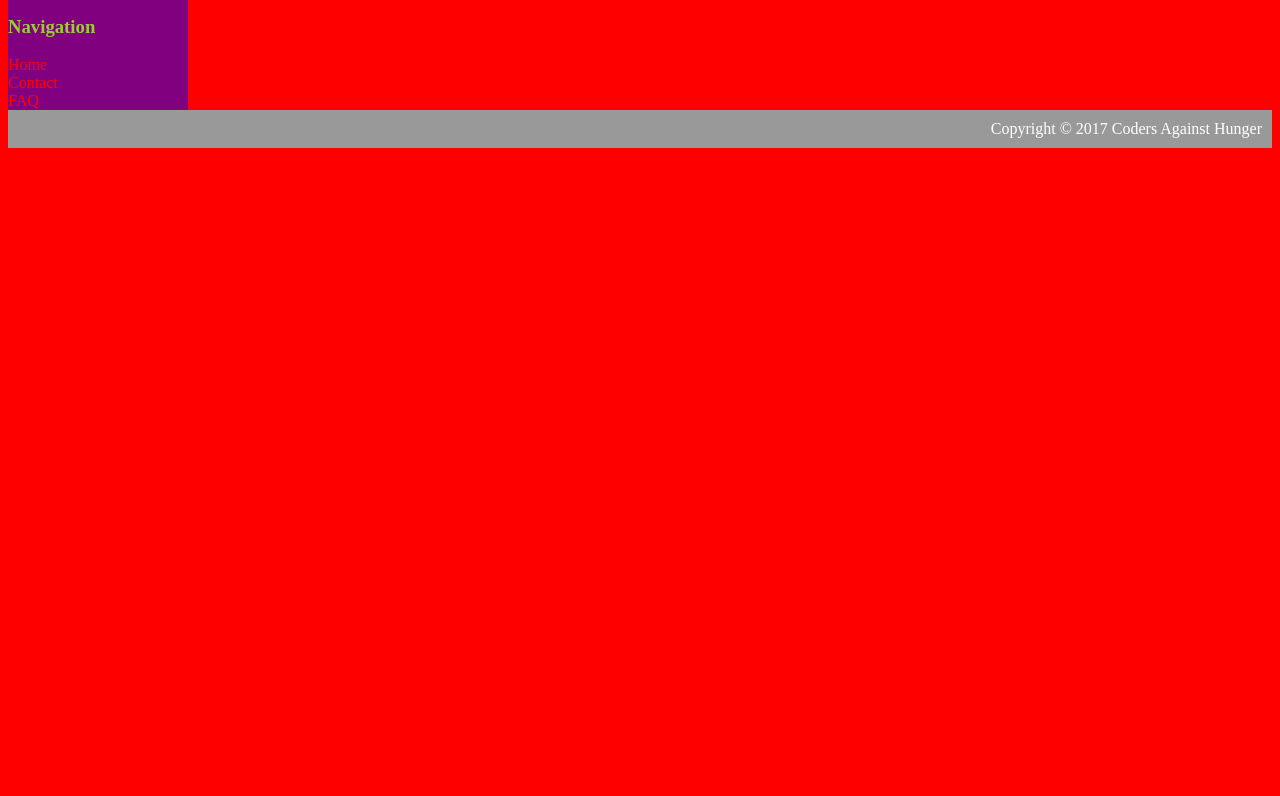
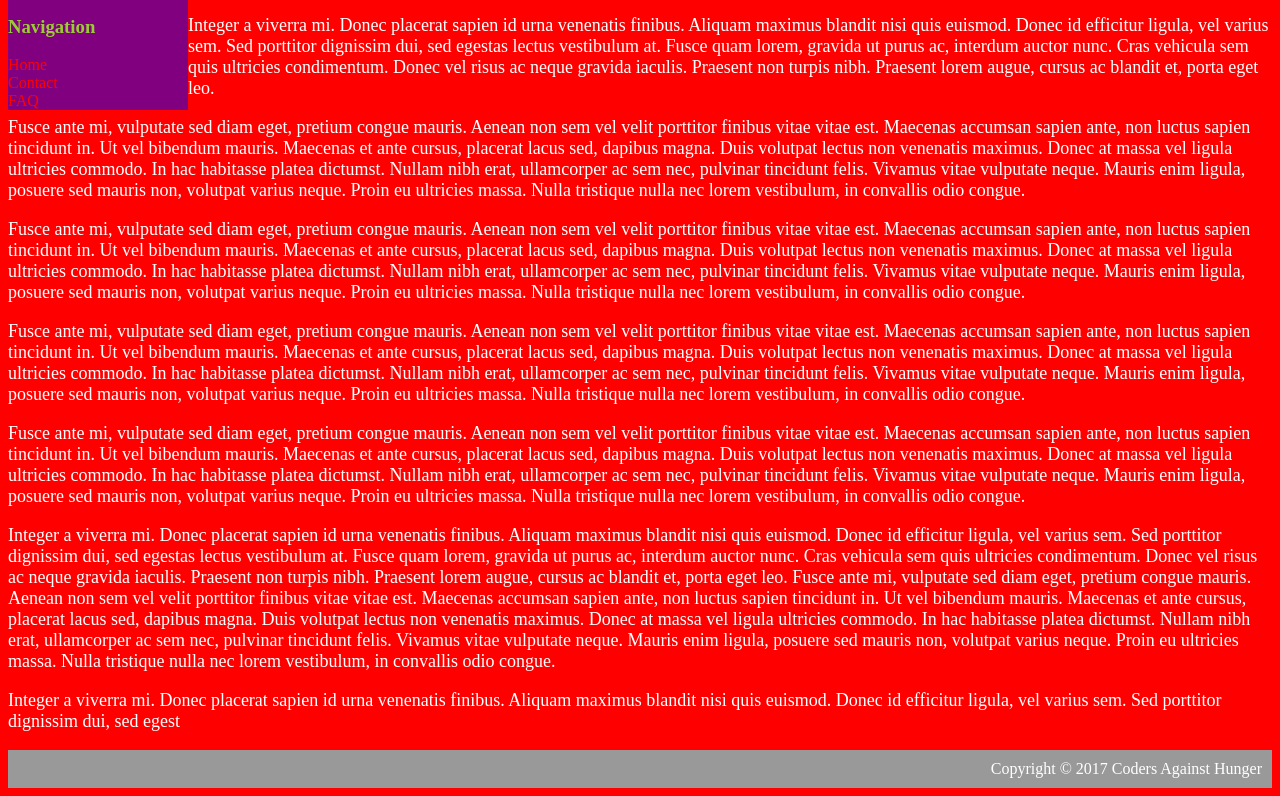
Before and after one commit to krey89/day3, a plain HTML site: page history.html in a window 1280 px wide. Shown: the part 48-844 px from the top of the page. Before the commit the page ends 800 px from the top, so only its background shows below. Drawn offline with Linux system fonts and the light colour scheme.

Commit message:
updated history

```diff
--- a/history.html
+++ b/history.html
@@ -8,7 +8,7 @@
     <meta name="viewport" content="width=device-width, initial-scale=1.0">
     <link rel="stylesheet" type="text/css" href="style.css">
 
-    <title>just a place holder file new fix issue</title>
+    <title>History</title>
 </head>
 <body>
   <div id="header">
@@ -19,18 +19,25 @@
           <h3>Navigation</h3>
           <ul>
             <li><a href = "index.html"> Home </a/></li>
-
             <li><a href = "contacts.html"> Contact </a></li>
-              <li><a href = "https://www.google.com"> FAQ </a></li>
-
+            <li><a href = "https://www.google.com"> FAQ </a></li>
           </ul>
         </div>
+        <p>Integer a viverra mi. Donec placerat sapien id urna venenatis finibus. Aliquam maximus blandit nisi quis euismod. Donec id efficitur ligula, vel varius sem. Sed porttitor dignissim dui, sed egestas lectus vestibulum at. Fusce quam lorem, gravida ut purus ac, interdum auctor nunc. Cras vehicula sem quis ultricies condimentum. Donec vel risus ac neque gravida iaculis. Praesent non turpis nibh. Praesent lorem augue, cursus ac blandit et, porta eget leo.</p>
 
+        <p>Fusce ante mi, vulputate sed diam eget, pretium congue mauris. Aenean non sem vel velit porttitor finibus vitae vitae est. Maecenas accumsan sapien ante, non luctus sapien tincidunt in. Ut vel bibendum mauris. Maecenas et ante cursus, placerat lacus sed, dapibus magna. Duis volutpat lectus non venenatis maximus. Donec at massa vel ligula ultricies commodo. In hac habitasse platea dictumst. Nullam nibh erat, ullamcorper ac sem nec, pulvinar tincidunt felis. Vivamus vitae vulputate neque. Mauris enim ligula, posuere sed mauris non, volutpat varius neque. Proin eu ultricies massa. Nulla tristique nulla nec lorem vestibulum, in convallis odio congue.</p>
 
+        <p>Fusce ante mi, vulputate sed diam eget, pretium congue mauris. Aenean non sem vel velit porttitor finibus vitae vitae est. Maecenas accumsan sapien ante, non luctus sapien tincidunt in. Ut vel bibendum mauris. Maecenas et ante cursus, placerat lacus sed, dapibus magna. Duis volutpat lectus non venenatis maximus. Donec at massa vel ligula ultricies commodo. In hac habitasse platea dictumst. Nullam nibh erat, ullamcorper ac sem nec, pulvinar tincidunt felis. Vivamus vitae vulputate neque. Mauris enim ligula, posuere sed mauris non, volutpat varius neque. Proin eu ultricies massa. Nulla tristique nulla nec lorem vestibulum, in convallis odio congue.</p>
 
+        <p>Fusce ante mi, vulputate sed diam eget, pretium congue mauris. Aenean non sem vel velit porttitor finibus vitae vitae est. Maecenas accumsan sapien ante, non luctus sapien tincidunt in. Ut vel bibendum mauris. Maecenas et ante cursus, placerat lacus sed, dapibus magna. Duis volutpat lectus non venenatis maximus. Donec at massa vel ligula ultricies commodo. In hac habitasse platea dictumst. Nullam nibh erat, ullamcorper ac sem nec, pulvinar tincidunt felis. Vivamus vitae vulputate neque. Mauris enim ligula, posuere sed mauris non, volutpat varius neque. Proin eu ultricies massa. Nulla tristique nulla nec lorem vestibulum, in convallis odio congue.</p>
 
+        <p>Fusce ante mi, vulputate sed diam eget, pretium congue mauris. Aenean non sem vel velit porttitor finibus vitae vitae est. Maecenas accumsan sapien ante, non luctus sapien tincidunt in. Ut vel bibendum mauris. Maecenas et ante cursus, placerat lacus sed, dapibus magna. Duis volutpat lectus non venenatis maximus. Donec at massa vel ligula ultricies commodo. In hac habitasse platea dictumst. Nullam nibh erat, ullamcorper ac sem nec, pulvinar tincidunt felis. Vivamus vitae vulputate neque. Mauris enim ligula, posuere sed mauris non, volutpat varius neque. Proin eu ultricies massa. Nulla tristique nulla nec lorem vestibulum, in convallis odio congue.</p>
+
+        <p>Integer a viverra mi. Donec placerat sapien id urna venenatis finibus. Aliquam maximus blandit nisi quis euismod. Donec id efficitur ligula, vel varius sem. Sed porttitor dignissim dui, sed egestas lectus vestibulum at. Fusce quam lorem, gravida ut purus ac, interdum auctor nunc. Cras vehicula sem quis ultricies condimentum. Donec vel risus ac neque gravida iaculis. Praesent non turpis nibh. Praesent lorem augue, cursus ac blandit et, porta eget leo. Fusce ante mi, vulputate sed diam eget, pretium congue mauris. Aenean non sem vel velit porttitor finibus vitae vitae est. Maecenas accumsan sapien ante, non luctus sapien tincidunt in. Ut vel bibendum mauris. Maecenas et ante cursus, placerat lacus sed, dapibus magna. Duis volutpat lectus non venenatis maximus. Donec at massa vel ligula ultricies commodo. In hac habitasse platea dictumst. Nullam nibh erat, ullamcorper ac sem nec, pulvinar tincidunt felis. Vivamus vitae vulputate neque. Mauris enim ligula, posuere sed mauris non, volutpat varius neque. Proin eu ultricies massa. Nulla tristique nulla nec lorem vestibulum, in convallis odio congue.</p>
+
+        <p>Integer a viverra mi. Donec placerat sapien id urna venenatis finibus. Aliquam maximus blandit nisi quis euismod. Donec id efficitur ligula, vel varius sem. Sed porttitor dignissim dui, sed egest</p>
         <div id="footer">
-          Copyright  &copy 2017 Coders Against Hunger
+        Copyright  &copy 2017 Coders Against Hunger
         </div>
 
 </body>
```
